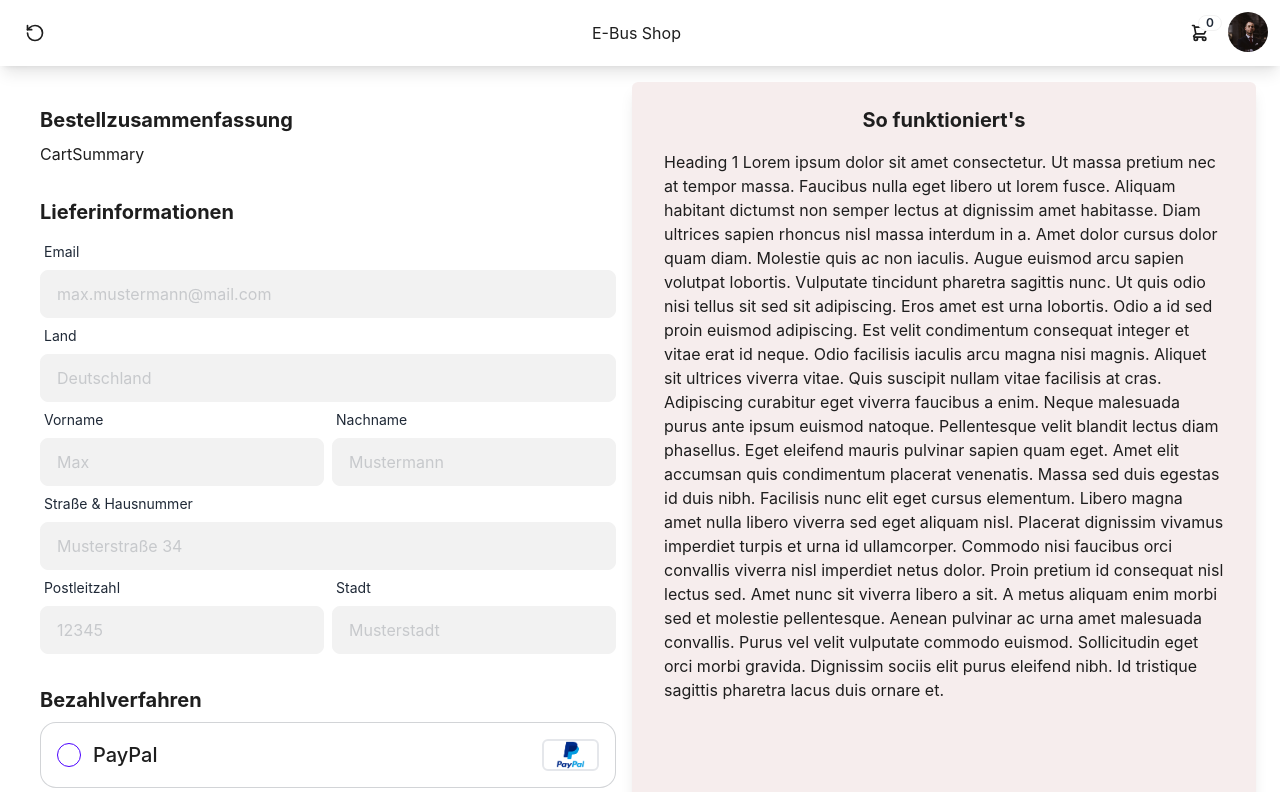
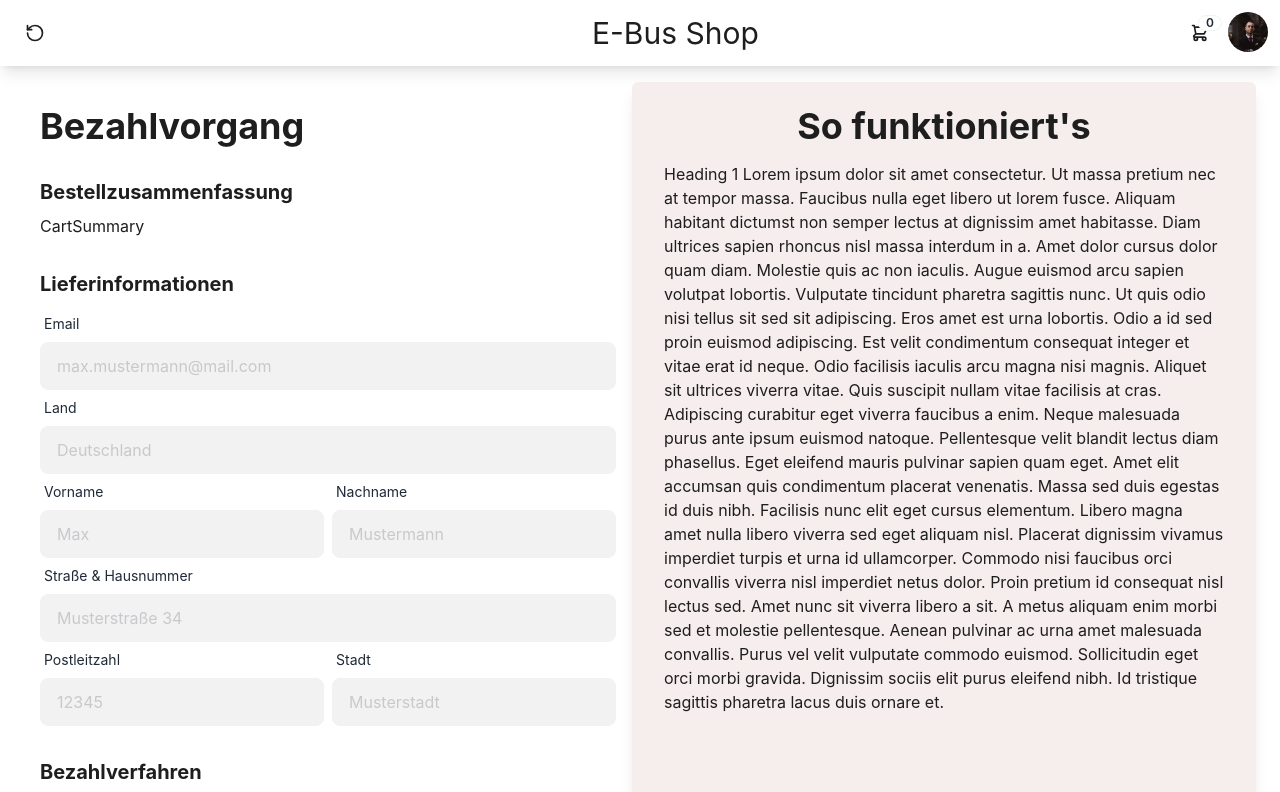
Before and after one commit to carlobeckmann2602/ebus-shop, a React (Vite) app: page /checkout in a window 1280 px wide. Shown: the top 792 px of the page. Built offline with nearby package versions, Linux system fonts and the light colour scheme.

Commit message:
feat: add payment method logic to display info components

```diff
--- a/src/components/Header.tsx
+++ b/src/components/Header.tsx
@@ -38,7 +38,7 @@ export default function Header(props: HeaderProps) {
           </button>
         </div>
       </div>
-      <div className="flex-1">
+      <div className="flex-1 text-3xl">
         <a href="/">E-Bus Shop</a>
       </div>
       <div className="flex-none">
@@ -102,6 +102,7 @@ export default function Header(props: HeaderProps) {
               </div>
               <div className="card-actions">
                 <a
+                  href="/checkout"
                   className={`btn btn-primary btn-block ${
                     props.cartItems.length === 0 ? "btn-disabled" : ""
                   }`}
--- /dev/null
+++ b/src/components/checkout/infotext/ApplePayInfotext.tsx
@@ -0,0 +1,6 @@
+import { PaymentType } from "../../../constants/PaymentTypes";
+import InfotextLayout from "./InfotextLayout";
+
+export default function ApplePayInfotext() {
+  return <InfotextLayout title={PaymentType.ApplePay} content={<div></div>} />;
+}
--- /dev/null
+++ b/src/components/checkout/infotext/CreditCardInfotext.tsx
@@ -0,0 +1,8 @@
+import { PaymentType } from "../../../constants/PaymentTypes";
+import InfotextLayout from "./InfotextLayout";
+
+export default function CreditCardInfotext() {
+  return (
+    <InfotextLayout title={PaymentType.CreditCard} content={<div></div>} />
+  );
+}
--- /dev/null
+++ b/src/components/checkout/infotext/GooglePayInfotext.tsx
@@ -0,0 +1,6 @@
+import { PaymentType } from "../../../constants/PaymentTypes";
+import InfotextLayout from "./InfotextLayout";
+
+export default function GooglePayInfotext() {
+  return <InfotextLayout title={PaymentType.GooglePay} content={<div></div>} />;
+}
--- /dev/null
+++ b/src/components/checkout/infotext/InfotextLayout.tsx
@@ -0,0 +1,17 @@
+import { ReactNode } from "react";
+
+type InfotextProps = {
+  title: ReactNode;
+  content: ReactNode;
+};
+
+export default function InfotextLayout({ title, content }: InfotextProps) {
+  return (
+    <>
+      <h1 className="w-full flex flex-row justify-center items-center text-4xl font-bold">
+        {title}
+      </h1>
+      {content}
+    </>
+  );
+}
--- /dev/null
+++ b/src/components/checkout/infotext/IntroText.tsx
@@ -0,0 +1,38 @@
+import InfotextLayout from "./InfotextLayout";
+
+export default function IntroText() {
+  return (
+    <InfotextLayout
+      title="So funktioniert's"
+      content={
+        <div>
+          Heading 1 Lorem ipsum dolor sit amet consectetur. Ut massa pretium nec
+          at tempor massa. Faucibus nulla eget libero ut lorem fusce. Aliquam
+          habitant dictumst non semper lectus at dignissim amet habitasse. Diam
+          ultrices sapien rhoncus nisl massa interdum in a. Amet dolor cursus
+          dolor quam diam. Molestie quis ac non iaculis. Augue euismod arcu
+          sapien volutpat lobortis. Vulputate tincidunt pharetra sagittis nunc.
+          Ut quis odio nisi tellus sit sed sit adipiscing. Eros amet est urna
+          lobortis. Odio a id sed proin euismod adipiscing. Est velit
+          condimentum consequat integer et vitae erat id neque. Odio facilisis
+          iaculis arcu magna nisi magnis. Aliquet sit ultrices viverra vitae.
+          Quis suscipit nullam vitae facilisis at cras. Adipiscing curabitur
+          eget viverra faucibus a enim. Neque malesuada purus ante ipsum euismod
+          natoque. Pellentesque velit blandit lectus diam phasellus. Eget
+          eleifend mauris pulvinar sapien quam eget. Amet elit accumsan quis
+          condimentum placerat venenatis. Massa sed duis egestas id duis nibh.
+          Facilisis nunc elit eget cursus elementum. Libero magna amet nulla
+          libero viverra sed eget aliquam nisl. Placerat dignissim vivamus
+          imperdiet turpis et urna id ullamcorper. Commodo nisi faucibus orci
+          convallis viverra nisl imperdiet netus dolor. Proin pretium id
+          consequat nisl lectus sed. Amet nunc sit viverra libero a sit. A metus
+          aliquam enim morbi sed et molestie pellentesque. Aenean pulvinar ac
+          urna amet malesuada convallis. Purus vel velit vulputate commodo
+          euismod. Sollicitudin eget orci morbi gravida. Dignissim sociis elit
+          purus eleifend nibh. Id tristique sagittis pharetra lacus duis ornare
+          et.
+        </div>
+      }
+    />
+  );
+}
--- /dev/null
+++ b/src/components/checkout/infotext/KlarnaInfotext.tsx
@@ -0,0 +1,6 @@
+import { PaymentType } from "../../../constants/PaymentTypes";
+import InfotextLayout from "./InfotextLayout";
+
+export default function KlarnaInfotext() {
+  return <InfotextLayout title={PaymentType.Klarna} content={<div></div>} />;
+}
--- /dev/null
+++ b/src/components/checkout/infotext/PaypalInfotext.tsx
@@ -0,0 +1,6 @@
+import { PaymentType } from "../../../constants/PaymentTypes";
+import InfotextLayout from "./InfotextLayout";
+
+export default function PaypalInfotext() {
+  return <InfotextLayout title={PaymentType.PayPal} content={<div></div>} />;
+}
--- a/src/constants/PaymentTypes.ts
+++ b/src/constants/PaymentTypes.ts
@@ -1,6 +1,6 @@
 export enum PaymentType {
   PayPal = "PayPal",
-  CreditCard = "Credit Card",
+  CreditCard = "Kreditkarte",
   Klarna = "Klarna",
   ApplePay = "Apple Pay",
   GooglePay = "Google Pay",
--- a/src/pages/checkout.tsx
+++ b/src/pages/checkout.tsx
@@ -7,6 +7,12 @@ import CartSummary from "../components/checkout/CartSummary.tsx";
 import PaymentSummary from "../components/checkout/PaymentSummary.tsx";
 import { useState } from "react";
 import { PaymentType } from "../constants/PaymentTypes.ts";
+import PaypalInfotext from "../components/checkout/infotext/PaypalInfotext.tsx";
+import CreditCardInfotext from "../components/checkout/infotext/CreditCardInfotext.tsx";
+import GooglePayInfotext from "../components/checkout/infotext/GooglePayInfotext.tsx";
+import ApplePayInfotext from "../components/checkout/infotext/ApplePayInfotext.tsx";
+import KlarnaInfotext from "../components/checkout/infotext/KlarnaInfotext.tsx";
+import IntroText from "../components/checkout/infotext/IntroText.tsx";
 
 type CheckoutProps = {
   cartItems: CartItem[];
@@ -23,6 +29,34 @@ export default function Checkout(props: CheckoutProps) {
     setSelectedPayment((value) => (value === type ? null : type));
   }
 
+  const infotext = () => {
+    switch (selectedPayment) {
+      case PaymentType.CreditCard:
+        return <CreditCardInfotext />;
+        break;
+
+      case PaymentType.PayPal:
+        return <PaypalInfotext />;
+        break;
+
+      case PaymentType.Klarna:
+        return <KlarnaInfotext />;
+        break;
+
+      case PaymentType.ApplePay:
+        return <ApplePayInfotext />;
+        break;
+
+      case PaymentType.GooglePay:
+        return <GooglePayInfotext />;
+        break;
+
+      default:
+        return <IntroText />;
+        break;
+    }
+  };
+
   return (
     <Layout
       cartItems={props.cartItems}
@@ -32,23 +66,24 @@ export default function Checkout(props: CheckoutProps) {
       <Guide
         content={
           <div className="flex flex-col gap-8">
+            <h1 className="text-4xl font-bold">Bezahlvorgang</h1>
             <div className="flex flex-col gap-2">
-              <h1 className="text-xl font-bold">Bestellzusammenfassung</h1>
+              <h2 className="text-xl font-bold">Bestellzusammenfassung</h2>
               <CartSummary />
             </div>
             <div className="flex flex-col gap-2">
-              <h1 className="text-xl font-bold">Lieferinformationen</h1>
+              <h2 className="text-xl font-bold">Lieferinformationen</h2>
               <DeliveryInformationForm />
             </div>
             <div className="flex flex-col gap-2">
-              <h1 className="text-xl font-bold">Bezahlverfahren</h1>
+              <h2 className="text-xl font-bold">Bezahlverfahren</h2>
               <AllPayments
                 selectedPayment={selectedPayment}
                 onPaymentSelected={onPaymentSelected}
               />
             </div>
             <div className="flex flex-col gap-2">
-              <h1 className="text-xl font-bold">Rechnungsübersicht</h1>
+              <h2 className="text-xl font-bold">Rechnungsübersicht</h2>
               <PaymentSummary />
             </div>
             <div className="flex flex-row items-center justify-center">
@@ -58,41 +93,7 @@ export default function Checkout(props: CheckoutProps) {
             </div>
           </div>
         }
-        explanation={
-          <div className="flex flex-col gap-4">
-            <h1 className="w-full flex flex-row justify-center items-center text-xl font-bold">
-              So funktioniert's
-            </h1>
-            <div>
-              Heading 1 Lorem ipsum dolor sit amet consectetur. Ut massa pretium
-              nec at tempor massa. Faucibus nulla eget libero ut lorem fusce.
-              Aliquam habitant dictumst non semper lectus at dignissim amet
-              habitasse. Diam ultrices sapien rhoncus nisl massa interdum in a.
-              Amet dolor cursus dolor quam diam. Molestie quis ac non iaculis.
-              Augue euismod arcu sapien volutpat lobortis. Vulputate tincidunt
-              pharetra sagittis nunc. Ut quis odio nisi tellus sit sed sit
-              adipiscing. Eros amet est urna lobortis. Odio a id sed proin
-              euismod adipiscing. Est velit condimentum consequat integer et
-              vitae erat id neque. Odio facilisis iaculis arcu magna nisi
-              magnis. Aliquet sit ultrices viverra vitae. Quis suscipit nullam
-              vitae facilisis at cras. Adipiscing curabitur eget viverra
-              faucibus a enim. Neque malesuada purus ante ipsum euismod natoque.
-              Pellentesque velit blandit lectus diam phasellus. Eget eleifend
-              mauris pulvinar sapien quam eget. Amet elit accumsan quis
-              condimentum placerat venenatis. Massa sed duis egestas id duis
-              nibh. Facilisis nunc elit eget cursus elementum. Libero magna amet
-              nulla libero viverra sed eget aliquam nisl. Placerat dignissim
-              vivamus imperdiet turpis et urna id ullamcorper. Commodo nisi
-              faucibus orci convallis viverra nisl imperdiet netus dolor. Proin
-              pretium id consequat nisl lectus sed. Amet nunc sit viverra libero
-              a sit. A metus aliquam enim morbi sed et molestie pellentesque.
-              Aenean pulvinar ac urna amet malesuada convallis. Purus vel velit
-              vulputate commodo euismod. Sollicitudin eget orci morbi gravida.
-              Dignissim sociis elit purus eleifend nibh. Id tristique sagittis
-              pharetra lacus duis ornare et.
-            </div>
-          </div>
-        }
+        explanation={<div className="flex flex-col gap-4">{infotext()}</div>}
       />
     </Layout>
   );
```
